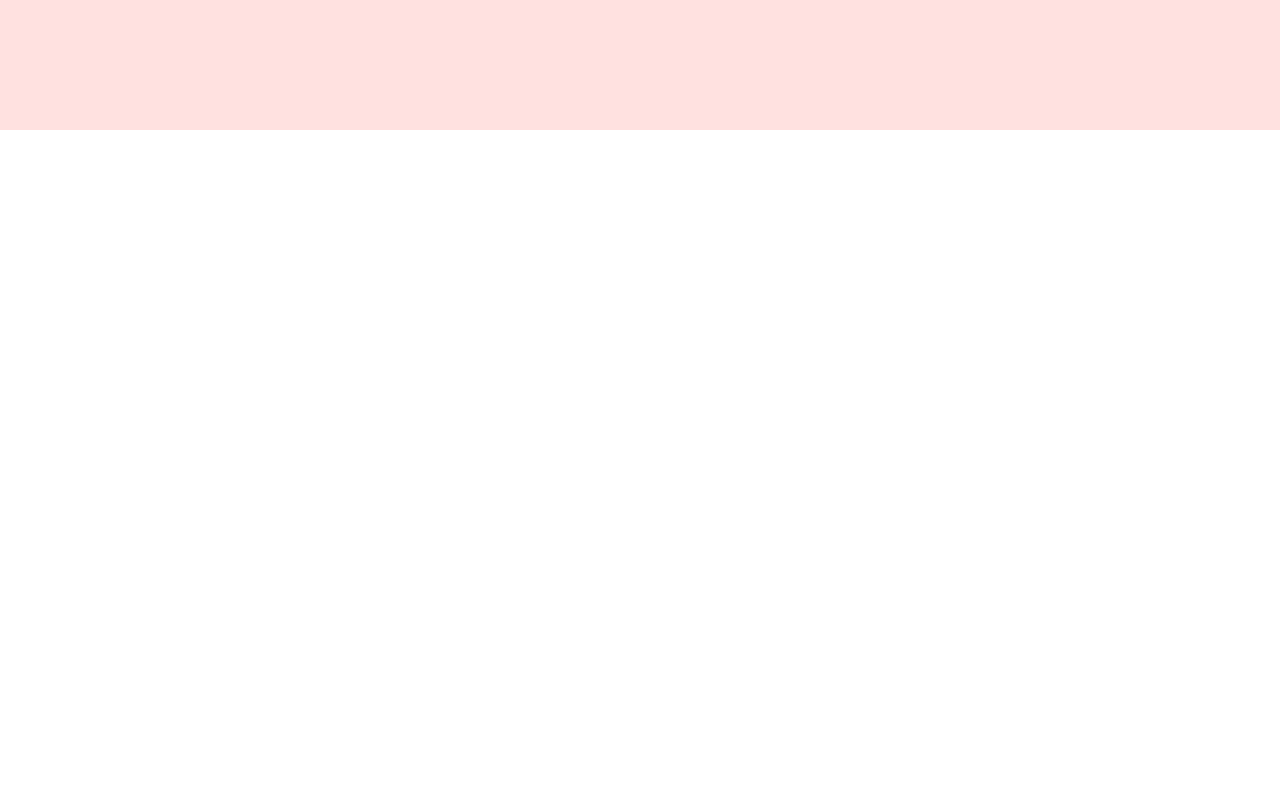
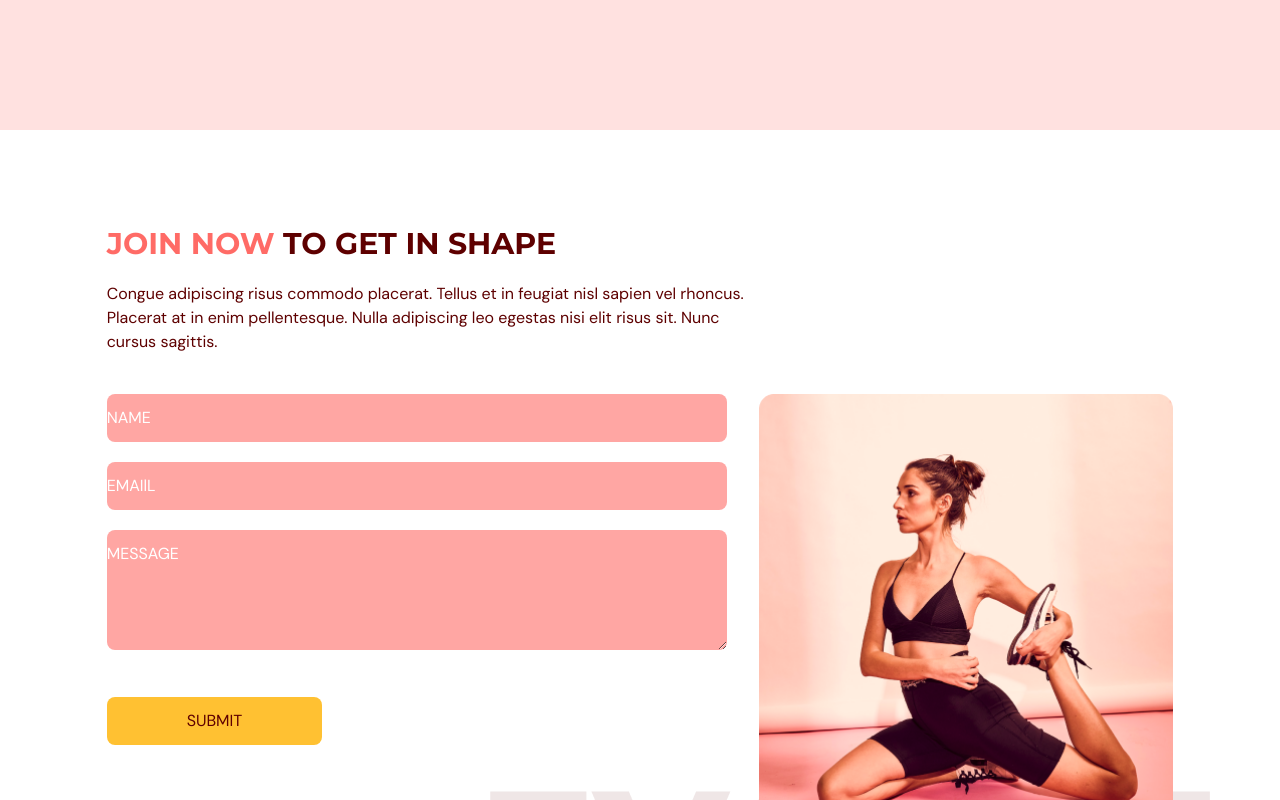
Before and after one commit to arielberardi/gym-landing, a React (Vite) app: page / in a window 1280 px wide. Shown: the part 2860-3660 px from the top of the page. Before the commit the page ends 2990 px from the top, so only its background shows below. Built offline with nearby package versions, Linux system fonts and the light colour scheme.

Commit message:
Implement Contact Us Page

```diff
--- a/package.json
+++ b/package.json
@@ -18,6 +18,7 @@
     "react": "^19.1.0",
     "react-anchor-link-smooth-scroll": "^1.0.12",
     "react-dom": "^19.1.0",
+    "react-hook-form": "^7.58.1",
     "tailwindcss": "^4.1.10"
   },
   "devDependencies": {
--- a/src/App.tsx
+++ b/src/App.tsx
@@ -2,6 +2,7 @@
 import Home from '@/scenes/home';
 import Benefits from '@/scenes/benefits';
 import OurClasses from '@/scenes/ourClasses';
+import ContactUs from '@/scenes/contactUs';
 import { useEffect, useState } from 'react';
 import { SelectedPage } from '@/types/selectedPage';
 
@@ -33,6 +34,7 @@
       <Home setSelectedPage={setSelectedPage} />
       <Benefits setSelectedPage={setSelectedPage} />
       <OurClasses setSelectedPage={setSelectedPage} />
+      <ContactUs setSelectedPage={setSelectedPage} />
     </div>
   );
 }
--- /dev/null
+++ b/src/scenes/contactUs/index.tsx
@@ -0,0 +1,148 @@
+import { SelectedPage } from '@/types/selectedPage';
+import { motion } from 'framer-motion';
+import { useForm } from 'react-hook-form';
+
+import ContactUsPageGraphic from '@/assets/images/ContactUsPageGraphic.png';
+import HText from '@/components/htext';
+import type { FormEvent } from 'react';
+
+type Props = {
+  setSelectedPage: (value: SelectedPage) => void;
+};
+
+function ContactUs({ setSelectedPage }: Props) {
+  const inputStyles = 'mb-5 w-full rounded-lg bg-primary-300 py-3 placeholder-white';
+
+  const {
+    register,
+    trigger,
+    formState: { errors },
+  } = useForm();
+
+  async function onSubmit(e: FormEvent<HTMLFormElement>) {
+    const isValid = await trigger();
+    if (!isValid) {
+      e.preventDefault();
+    }
+  }
+
+  return (
+    <section id="contactus" className="mx-auto w-5/6 pt-24 pb-32">
+      <motion.div onViewportEnter={() => setSelectedPage(SelectedPage.ContactUs)}>
+        <motion.div
+          className="md:w-3/5"
+          initial="hidden"
+          whileInView="visible"
+          viewport={{ once: true, amount: 0.5 }}
+          transition={{ duration: 0.5 }}
+          variants={{
+            hidden: { opacity: 0, x: -50 },
+            visible: { opacity: 1, x: 0 },
+          }}
+        >
+          <HText>
+            <span className="text-primary-500">Join Now</span> To get in Shape
+          </HText>
+          <p className="my-5">
+            Congue adipiscing risus commodo placerat. Tellus et in feugiat nisl sapien vel rhoncus.
+            Placerat at in enim pellentesque. Nulla adipiscing leo egestas nisi elit risus sit. Nunc
+            cursus sagittis.
+          </p>
+        </motion.div>
+
+        {/* Form And Image */}
+        <div className="mt-10 justify-between gap-8 md:flex">
+          <motion.div
+            className="mt-10 basis-3/5 md:mt-0"
+            initial="hidden"
+            whileInView="visible"
+            viewport={{ once: true, amount: 0.5 }}
+            transition={{ duration: 0.5 }}
+            variants={{
+              hidden: { opacity: 0, y: 50 },
+              visible: { opacity: 1, y: 0 },
+            }}
+          >
+            <form
+              target="_blank"
+              onSubmit={onSubmit}
+              method="POST"
+              action="https://formsubmit.co/el/vuzexi"
+            >
+              <input
+                type="text"
+                placeholder="NAME"
+                className={inputStyles}
+                {...register('name', { required: true, maxLength: 100 })}
+              />
+              {errors.name && (
+                <p className="mt-1 text-primary-500">
+                  {errors.name.type === 'required' && 'This field is required.'}
+                  {errors.name.type === 'maxLength' && 'Max length is 100 char.'}
+                </p>
+              )}
+
+              <input
+                type="email"
+                placeholder="EMAIlL"
+                className={inputStyles}
+                {...register('email', {
+                  required: true,
+                  pattern: /^[A-Z0-9._%+-]+@[A-Z0-9.-]+\.[A-Z]{2,}$/i,
+                })}
+              />
+              {errors.email && (
+                <p className="mt-1 text-primary-500">
+                  {errors.email.type === 'required' && 'This field is required.'}
+                  {errors.email.type === 'pattern' && 'Invalid email address.'}
+                </p>
+              )}
+
+              <textarea
+                placeholder="MESSAGE"
+                rows={4}
+                cols={50}
+                className={inputStyles}
+                {...register('message', {
+                  required: true,
+                  maxLength: 2000,
+                })}
+              />
+              {errors.message && (
+                <p className="mt-1 text-primary-500">
+                  {errors.message.type === 'required' && 'This field is required.'}
+                  {errors.message.type === 'maxLength' && 'Max length is 2000 char.'}
+                </p>
+              )}
+
+              <button
+                type="submit"
+                className="mt-5 rounded-lg bg-secondary-500 px-20 py-3 uppercase transition duration-500 hover:text-white"
+              >
+                Submit
+              </button>
+            </form>
+          </motion.div>
+
+          <motion.div
+            className="relative mt-16 basis-2/5 md:mt-0"
+            initial="hidden"
+            whileInView="visible"
+            viewport={{ once: true, amount: 0.5 }}
+            transition={{ delay: 0.2, duration: 0.5 }}
+            variants={{
+              hidden: { opacity: 0, y: 50 },
+              visible: { opacity: 1, y: 0 },
+            }}
+          >
+            <div className="w-full before:absolute before:-right-10 before:-bottom-20 before:z-[-1] md:before:content-(--content-evolvetext)">
+              <img className="w-full" alt="contact-us-page-graphic" src={ContactUsPageGraphic} />
+            </div>
+          </motion.div>
+        </div>
+      </motion.div>
+    </section>
+  );
+}
+
+export default ContactUs;
```
Also changed, not shown: 1 other file (tests, documents, lock files or other folders).
